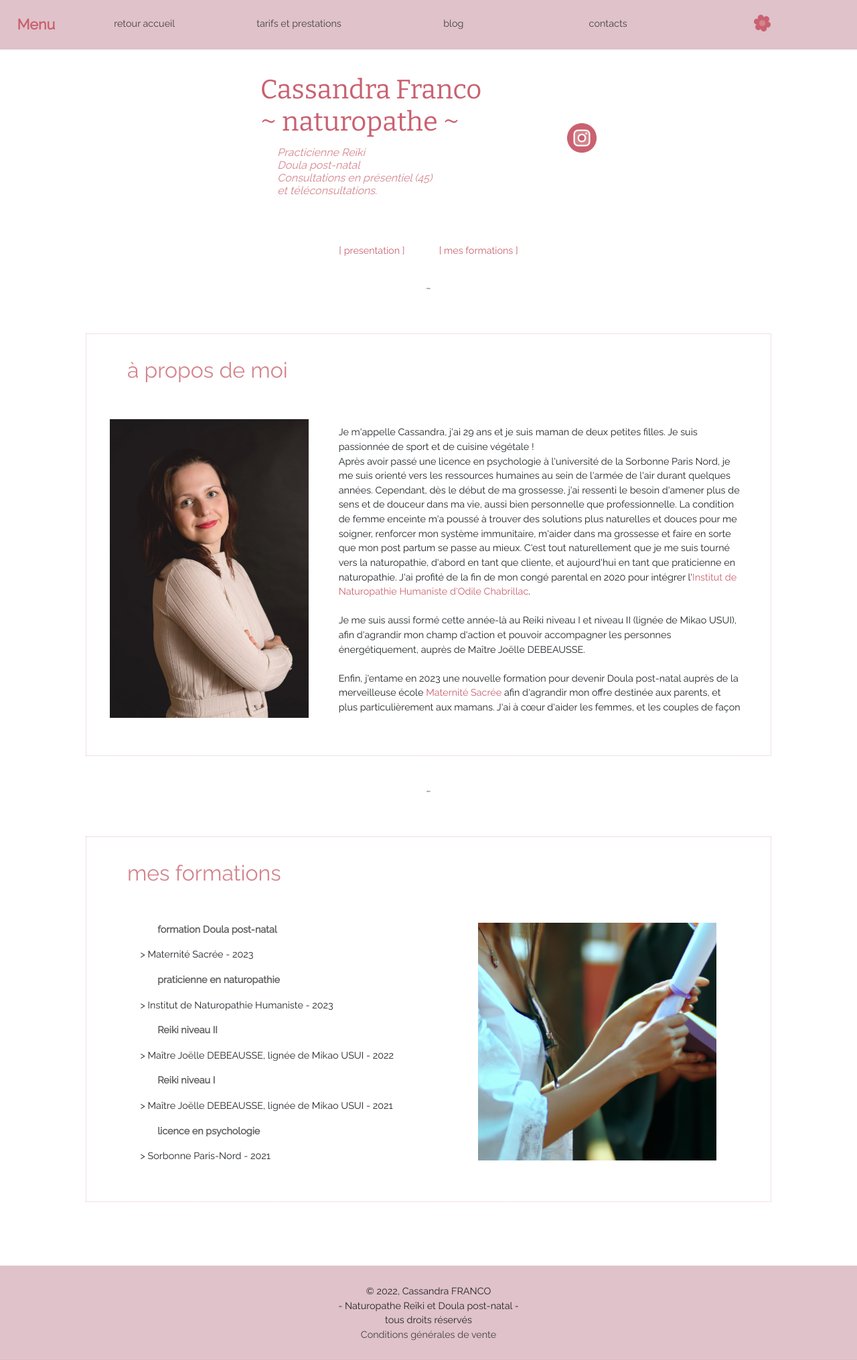
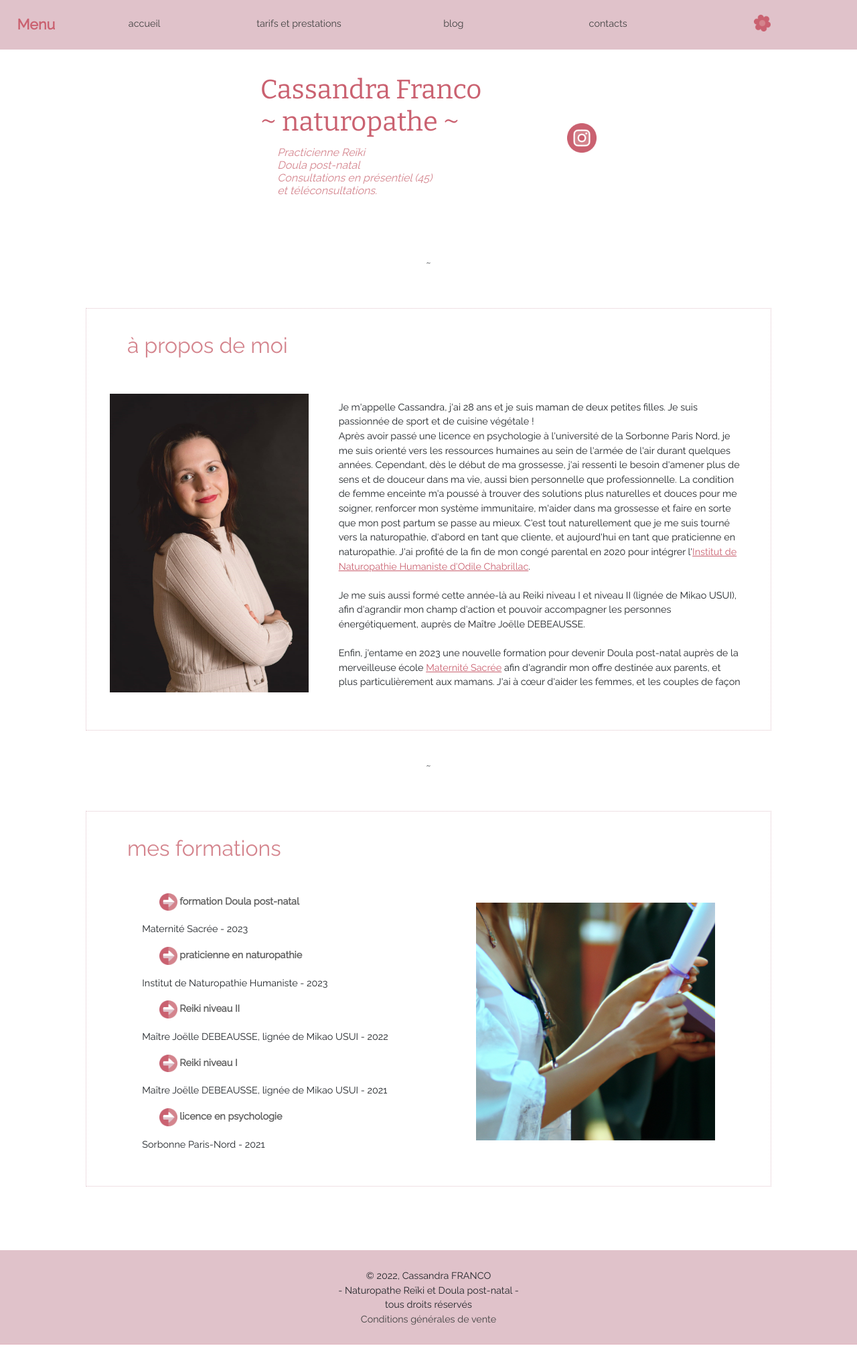
Before and after one commit to julie-lepine/cassandra-franco, a PHP site: page /pages/a-propos.html in a window 1280 px wide. Shown: the whole page at 67% size. After the commit the page ends 2008 px from the top, so only its background shows below. Run offline with PHP 8.4, Linux system fonts and the light colour scheme; some libraries are stand-ins or nearby versions.

Commit message:
minor fixes commit

```diff
--- a/assets/css/a-propos.css
+++ b/assets/css/a-propos.css
@@ -13,11 +13,11 @@ main {
     margin: 2%;
     padding: 3%;
     border: 1px dotted var(--thirdLevelTitle);
-    width: 80vw;
+    width: 80svw;
 }
 
 h2 {
-    margin-left: 2vw;
+    margin-left: 2svw;
 }
 
 .presHeader,
@@ -30,14 +30,18 @@ h2 {
 
 .divTilde {
     text-align: center;
-    margin: 2vh 0;
+    margin: 2svh 0;
+}
+
+a {
+    color: var(--firstLevelTitle);
 }
 
 /* MAIN HEADER */
 .mainHeader {
     display: flex;
-    gap: 4vw;
-    padding: 0h 5vh 0 5vh;
+    gap: 4svw;
+    padding: 0h 5svh 0 5svh;
 }
 
 /* PRESENTATION */
@@ -47,33 +51,37 @@ h2 {
 }
 
 .presContentImg {
-    max-height: 50vh;
+    max-height: 50svh;
     max-width: calc(40vh);
     margin: 2% 0 7% 0;
 }
 
 .presContentTxt {
-    height: 50vh;
+    height: 50svh;
     width: auto;
     overflow: auto;
-    padding: 1vh;
+    padding: 1svh;
     scrollbar-color: var(--firstLevelTitle) var(--thirdLevelTitle);
     scrollbar-width: thin;
 }
 
 /* FORMATION */
 .formation {
-    margin-bottom: 5vh;
+    margin-bottom: 5svh;
 }
 
 .formContentItemTitle {
     font-weight: bold;
     color: rgb(94, 94, 94);
-    margin-left: 2vw;
+    margin-left: 2svw;
 }
 
 .formaContentPic {
     display: none;
+}
+
+.formContentItemTitle img {
+    width: 3svh;
 }
 
 @media screen and (min-width: 1080px) {
@@ -81,7 +89,7 @@ h2 {
     .presContent,
     .formaContent {
         display: flex;
-        gap: 4vh;
+        gap: 4svh;
         align-items: center;
     }
 
--- a/assets/css/blog.css
+++ b/assets/css/blog.css
@@ -65,7 +65,7 @@ svg {
 .article {
     border: 1px dotted var(--thirdLevelTitle);
     padding: 2vh;
-    margin: 2vh 2vh 5vh 2vh;
+    margin: 2vh 4vh 5vh 4vh;
 }
 
 .articleCategoryCat {
--- a/assets/css/headerAndFooter.css
+++ b/assets/css/headerAndFooter.css
@@ -130,13 +130,14 @@ p {
 
 /* LIENS */
 a:hover {
-    color: darkgrey;
     font-weight: bold;
+    color: #000000;
 }
 
 a {
-    color: var(--firstLevelTitle);
-    text-decoration: none;
+    color: #000000;
+    text-decoration-color: var(--firstLevelTitle);
+    text-decoration: underline;
 }
 
 /* FLOWER HEADER MARIN TOP VP MOBILE */
--- a/pages/a-propos.html
+++ b/pages/a-propos.html
@@ -37,7 +37,7 @@
             <div class="collapse navbar-collapse pt-2" id="navbarNavDropdown">
                 <ul class="navbar-nav w-100 text-center">
                     <li class="nav-item w-100 d-flex align-items-center justify-content-center"><a href="../index.html"
-                            class="nav-link">retour accueil</a></li>
+                            class="nav-link">accueil</a></li>
                     <li class="nav-item w-100 d-flex align-items-center justify-content-center"><a
                             href="./tarifs-et-prestations.html" class="nav-link">tarifs et
                             prestations</a></li>
@@ -64,18 +64,6 @@
         </div>
     </header>
     <main>
-        <div class="mainHeader">
-            <div class="naturopathie">
-                <a href="#moi">
-                    <p class="moiTxt">[ presentation ]</p>
-                </a>
-            </div>
-            <div class="formations">
-                <a href="#formations">
-                    <p class="formationsTxt">[ mes formations ]</p>
-                </a>
-            </div>
-        </div>
         <div class="divTilde">
             <p class="tilde">~</p>
         </div>
@@ -88,7 +76,7 @@
                     <img src="../assets/img/profile-pic/Cassandra-Franco3.jpg" alt="cassandra franco"
                         class="presContentImg">
                 </div>
-                <p class="presContentTxt">Je m'appelle Cassandra, j'ai 29 ans et je suis maman de deux petites filles.
+                <p class="presContentTxt">Je m'appelle Cassandra, j'ai 28 ans et je suis maman de deux petites filles.
                     Je suis passionnée de sport et de cuisine végétale !<br>
                     Après avoir passé une licence en psychologie à l'université de la Sorbonne Paris Nord, je me suis
                     orienté vers les ressources humaines au sein de l'armée de l'air durant quelques années.
@@ -123,24 +111,35 @@
             <div class="formaContent">
                 <div class="formContent">
                     <div class="formContentItem">
-                        <p class="formContentItemTitle">formation Doula post-natal</p>
-                        <p>> Maternité Sacrée - 2023</p>
+                        <p class="formContentItemTitle">
+                            <img src="../assets/img/a-propos/next-button.png" alt="arrow right">
+                            formation Doula post-natal
+                        </p>
+                        <p>Maternité Sacrée - 2023</p>
                     </div>
                     <div class="formContentItem">
-                        <p class="formContentItemTitle">praticienne en naturopathie</p>
-                        <p>> Institut de Naturopathie Humaniste - 2023</p>
+                        <p class="formContentItemTitle">
+                            <img src="../assets/img/a-propos/next-button.png" alt="arrow right">
+                            praticienne en naturopathie
+                        </p>
+                        <p>Institut de Naturopathie Humaniste - 2023</p>
                     </div>
                     <div class="formContentItem">
-                        <p class="formContentItemTitle">Reiki niveau II</p>
-                        <p>> Maître Joëlle DEBEAUSSE, lignée de Mikao USUI - 2022</p>
+                        <p class="formContentItemTitle"><img src="../assets/img/a-propos/next-button.png"
+                                alt="arrow right"> Reiki niveau II</p>
+                        <p>Maître Joëlle DEBEAUSSE, lignée de Mikao USUI - 2022</p>
                     </div>
                     <div class="formContentItem">
-                        <p class="formContentItemTitle">Reiki niveau I</p>
-                        <p>> Maître Joëlle DEBEAUSSE, lignée de Mikao USUI - 2021</p>
+                        <p class="formContentItemTitle">
+                            <img src="../assets/img/a-propos/next-button.png" alt="arrow right"> Reiki niveau I
+                        </p>
+                        <p>Maître Joëlle DEBEAUSSE, lignée de Mikao USUI - 2021</p>
                     </div>
                     <div class="formContentItem">
-                        <p class="formContentItemTitle">licence en psychologie</p>
-                        <p>> Sorbonne Paris-Nord - 2021</p>
+                        <p class="formContentItemTitle">
+                            <img src="../assets/img/a-propos/next-button.png" alt="arrow right"> licence en psychologie
+                        </p>
+                        <p>Sorbonne Paris-Nord - 2021</p>
                     </div>
                 </div>
                 <div class="formaContentPic">
--- a/pages/blog.html
+++ b/pages/blog.html
@@ -15,7 +15,6 @@
     <link rel="shortcut icon" href="../assets/img/01_header_footer/flower.png" type="image/x-icon" />
     <title>blog</title>
     <meta name="description" content="bienvenue sur mon blog ! Ici je vous posterais des articles divers et variés.">
-    <!-- A REVOIR. FAUDRAIT QUE CASS ME DECRIVE CE QUE SES ARTICLES AURONT COMME but-->
     <meta name="keywords"
         content="naturopathie orleans medecine douce accueil doula reiki reïki region parisienne nature naturel naturelle enceinte émotions emotions soutien blog articles informations">
 </head>
@@ -38,7 +37,7 @@
             <div class="collapse navbar-collapse pt-2" id="navbarNavDropdown">
                 <ul class="navbar-nav w-100 text-center">
                     <li class="nav-item w-100 d-flex align-items-center justify-content-center"><a href="../index.html"
-                            class="nav-link">retour accueil</a></li>
+                            class="nav-link">accueil</a></li>
                     <li class="nav-item w-100 d-flex align-items-center justify-content-center"><a
                             href="./tarifs-et-prestations.html" class="nav-link">tarifs et
                             prestations</a></li>
--- a/pages/cgv.html
+++ b/pages/cgv.html
@@ -36,7 +36,7 @@
             <div class="collapse navbar-collapse pt-2" id="navbarNavDropdown">
                 <ul class="navbar-nav w-100 text-center">
                     <li class="nav-item w-100 d-flex align-items-center justify-content-center"><a href="../index.html"
-                            class="nav-link">retour accueil</a></li>
+                            class="nav-link">accueil</a></li>
                     <li class="nav-item w-100 d-flex align-items-center justify-content-center"><a
                             href="./tarifs-et-prestations.html" class="nav-link">tarifs et
                             prestations</a></li>
--- a/pages/contacts.html
+++ b/pages/contacts.html
@@ -38,7 +38,7 @@
             <div class="collapse navbar-collapse pt-2" id="navbarNavDropdown">
                 <ul class="navbar-nav w-100 text-center">
                     <li class="nav-item w-100 d-flex align-items-center justify-content-center"><a href="../index.html"
-                            class="nav-link">retour accueil</a></li>
+                            class="nav-link">accueil</a></li>
                     <li class="nav-item w-100 d-flex align-items-center justify-content-center"><a
                             href="./tarifs-et-prestations.html" class="nav-link">tarifs et
                             prestations</a></li>
```
Also changed, not shown: assets/css/contacts.css (+4 -3 lines), assets/css/index.css (+1 -11 lines), assets/css/tarifs-et-prestations.css (+13 -3 lines), assets/js/script.js (+15 -2 lines), index.html (+6 -9 lines), pages/tarifs-et-prestations.html (+46 -19 lines), assets/img/a-propos/next-button.png (added), assets/img/prestations-et-tarifs/down-filled-triangular-arrow.png (added).
